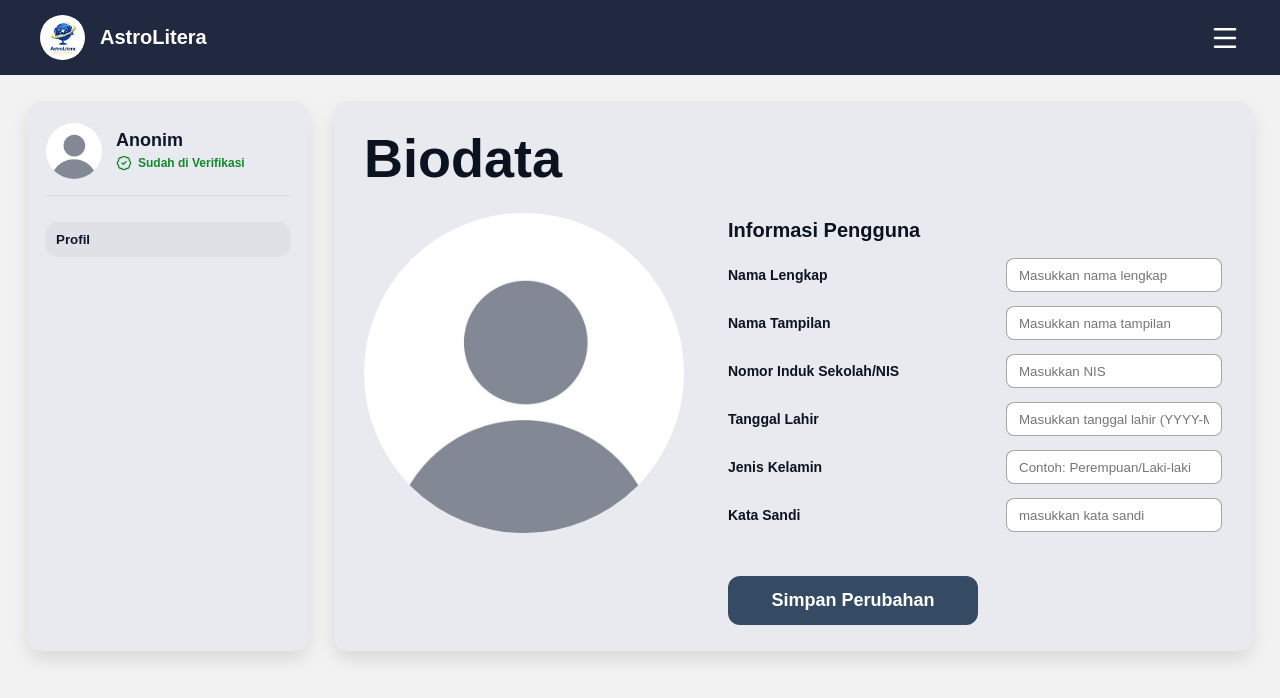
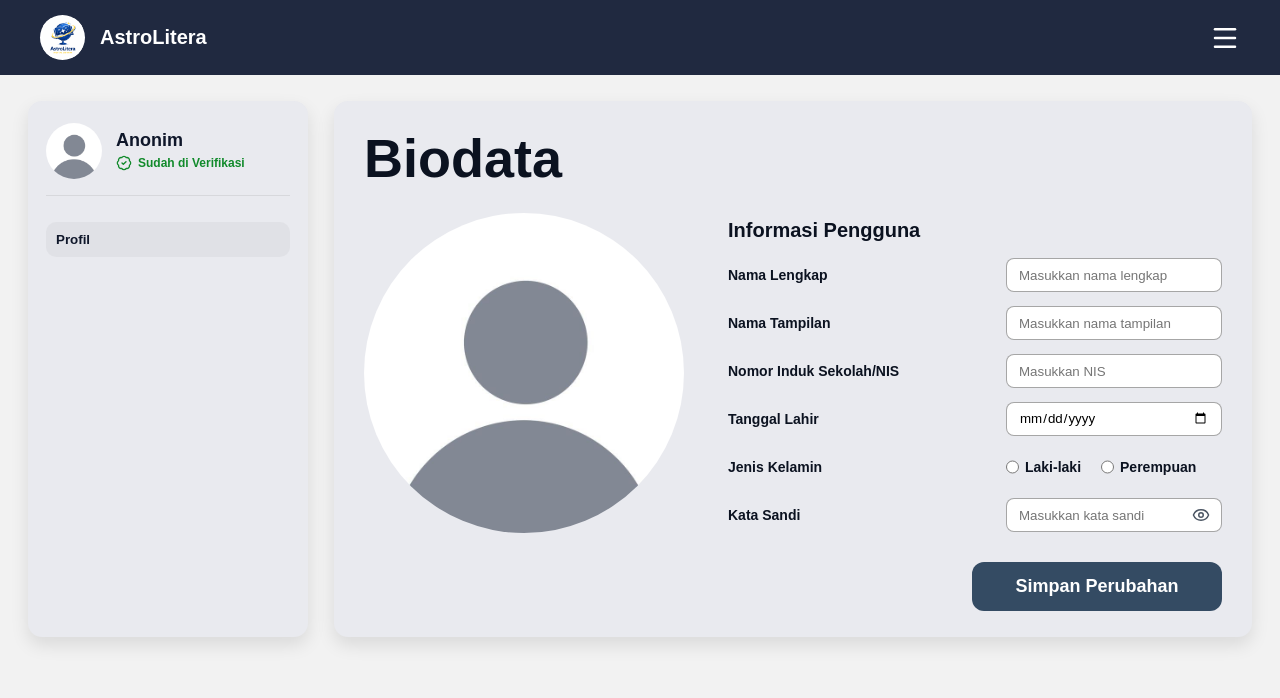
Before and after one commit to yuan-latisa/Astrolitera-Digital_Library, a React (Vite) app in the folder Frontend/: page /settings in a window 1280 px wide. Shown: the top 698 px of the page. Built offline with nearby package versions, Linux system fonts and the light colour scheme.

Commit message:
perbaikan

```diff
--- a/Frontend/src/components/RequestAccessPopup.css
+++ b/Frontend/src/components/RequestAccessPopup.css
@@ -11,7 +11,7 @@
 }
 
 .ra-card{
-  width: min(860px, 100%);
+  width: min(500px, 100%);
   background: #fff;
   border-radius: 14px;
   box-shadow: 0 18px 60px rgba(0,0,0,.25);
--- a/Frontend/src/components/RequestAccessPopup.jsx
+++ b/Frontend/src/components/RequestAccessPopup.jsx
@@ -9,7 +9,7 @@ export default function RequestAccessPopup({ open, title, onClose, onSubmit }) {
     <div className="ra-overlay" role="dialog" aria-modal="true">
       <div className="ra-card">
         <div className="ra-header">
-          <h3 className="ra-title">{title || "Ajukan Akses Buku"}</h3>
+          <h3 className="ra-title">{title || "Ajukan Permintaan Baca"}</h3>
           <button
             type="button"
             className="ra-close"
@@ -21,9 +21,7 @@ export default function RequestAccessPopup({ open, title, onClose, onSubmit }) {
         </div>
 
         <div className="ra-body">
-          <p>Anda akan mengajukan permintaan untuk membaca buku ini.</p>
-          <p>Permintaan akan diproses oleh admin.</p>
-          <p className="ra-muted">Proses persetujuan biasanya memerlukan waktu.</p>
+          <p className="ra-muted">Kamu perlu mengajukan izin ke admin untuk membaca buku ini. Permintaan akan diproses sebelum kamu bisa mulai membaca.</p>
         </div>
 
         <div className="ra-footer">
--- a/Frontend/src/pages/Aktivitas.css
+++ b/Frontend/src/pages/Aktivitas.css
@@ -137,3 +137,26 @@
   color: #6b7280;
   text-align:center;
 }
+
+.activity-search {
+  display: flex;
+  justify-content: flex-end;
+  margin-top: 16px;
+  margin-bottom: 16px;
+}
+
+.activity-search input {
+  width: 100%;
+  max-width: 420px;
+  height: 38px;
+  border: 1px solid #d8dce6;
+  border-radius: 8px;
+  padding: 0 14px;
+  font-size: 13px;
+  outline: none;
+  background: #fbfbfd;
+}
+
+.activity-search input:focus {
+  border-color: #e0bc2d;
+}
--- a/Frontend/src/pages/Aktivitas.jsx
+++ b/Frontend/src/pages/Aktivitas.jsx
@@ -102,14 +102,14 @@ export default function Aktivitas() {
   return (
     <div className="aktivitas-page">
       <Header
-        showSearch={true}
+        showSearch={false}
         showMenu={true}
         showBack={false}
         onMenuClick={() => setMenuOpen(true)}
         searchValue={searchText}
         onSearchChange={setSearchText}
         searchPlaceholder="Cari Buku"
-        onSearchSubmit={() => {}}
+        onSearchSubmit={() => { }}
       />
       <SideMenu open={menuOpen} onClose={() => setMenuOpen(false)} />
 
@@ -121,6 +121,15 @@ export default function Aktivitas() {
           <button className={tab === "menunggu" ? "active" : ""} onClick={() => setTab("menunggu")}>Menunggu</button>
           <button className={tab === "disetujui" ? "active" : ""} onClick={() => setTab("disetujui")}>Disetujui</button>
           <button className={tab === "ditolak" ? "active" : ""} onClick={() => setTab("ditolak")}>Ditolak</button>
+        </div>
+
+        <div className="activity-search">
+          <input
+            type="text"
+            placeholder="Cari aktivitas..."
+            value={searchText}
+            onChange={(e) => setSearchText(e.target.value)}
+          />
         </div>
 
         <div className="aktivitas-list">
--- a/Frontend/src/pages/Pengaturan.css
+++ b/Frontend/src/pages/Pengaturan.css
@@ -201,14 +201,64 @@
   font-weight: 900;
   font-size: 18px;
   cursor: pointer;
-  display: inline-flex;
+  display: flex;
   align-items: center;
   justify-content: center;
   min-width: 250px;
+  margin-left: auto;
 }
 
 .settings-save:hover{
   background: #2b3f54;
+}
+
+.settings-password-wrap {
+  position: relative;
+  width: 100%;
+}
+
+.settings-password-wrap input {
+  width: 100%;
+  padding-right: 44px;
+}
+
+.settings-password-toggle {
+  position: absolute;
+  right: 12px;
+  top: 50%;
+  transform: translateY(-50%);
+  border: none;
+  background: transparent;
+  color: #4b5563;
+  display: flex;
+  align-items: center;
+  justify-content: center;
+  cursor: pointer;
+  padding: 0;
+}
+
+.settings-password-toggle:hover {
+  color: #223147;
+}
+
+.settings-radio-group {
+  display: flex;
+  gap: 20px;
+  align-items: center;
+}
+
+.settings-radio {
+  display: flex;
+  align-items: center;
+  gap: 6px;
+  font-size: 14px;
+  font-weight: 600;
+  cursor: pointer;
+}
+
+.settings-radio input {
+  cursor: pointer;
+  accent-color: #223147;
 }
 
 @media (max-width: 1024px){
--- a/Frontend/src/pages/Pengaturan.jsx
+++ b/Frontend/src/pages/Pengaturan.jsx
@@ -3,12 +3,13 @@ import "./Pengaturan.css";
 import Header from "../components/Header";
 import SideMenu from "../components/SideMenu";
 import defaultAvatar from "../assets/default-avatar.jpg";
-import { BadgeCheck, Camera } from "lucide-react";
+import { BadgeCheck, Camera, Eye, EyeOff } from "lucide-react";
 import { useToast } from "../components/Toast";
 
 export default function Pengaturan() {
   const showToast = useToast();
   const [menuOpen, setMenuOpen] = useState(false);
+  const [showPassword, setShowPassword] = useState(false);
 
   // Ambil session user (kalau belum login, nanti kamu bisa bikin versi guest)
   const sessionUser = useMemo(() => {
@@ -179,24 +180,26 @@ export default function Pengaturan() {
 
                 <Field
                   label="Tanggal Lahir"
+                  type="date"
                   value={form.tanggalLahir}
                   placeholder="Masukkan tanggal lahir (YYYY-MM-DD)"
                   onChange={(v) => updateField("tanggalLahir", v)}
                 />
 
-                <Field
+                <RadioField
                   label="Jenis Kelamin"
                   value={form.jenisKelamin}
-                  placeholder="Contoh: Perempuan/Laki-laki"
+                  options={["Laki-laki", "Perempuan"]}
                   onChange={(v) => updateField("jenisKelamin", v)}
                 />
 
-                <Field
+                <PasswordField
                   label="Kata Sandi"
-                  type="password"
                   value={form.password}
-                  placeholder="masukkan kata sandi"
+                  placeholder="Masukkan kata sandi"
                   onChange={(v) => updateField("password", v)}
+                  showPassword={showPassword}
+                  onToggle={() => setShowPassword((view) => !view)}
                 />
 
                 <button className="settings-save" onClick={handleSave}>
@@ -225,3 +228,64 @@ function Field({ label, value, placeholder, onChange, type = "text" }) {
     </div>
   );
 }
+
+function PasswordField({
+  label,
+  value,
+  placeholder,
+  onChange,
+  showPassword,
+  onToggle,
+}) {
+  return (
+    <div className="settings-field">
+      <label>{label}</label>
+
+      <div className="settings-password-wrap">
+        <input
+          type={showPassword ? "text" : "password"}
+          value={value}
+          placeholder={placeholder}
+          onChange={(e) => onChange(e.target.value)}
+        />
+
+        <button
+          type="button"
+          className="settings-password-toggle"
+          onClick={onToggle}
+          aria-label={showPassword ? "Sembunyikan kata sandi" : "Lihat kata sandi"}
+        >
+          {showPassword ? <EyeOff size={18} /> : <Eye size={18} />}
+        </button>
+      </div>
+    </div>
+  );
+}
+
+function RadioField({
+  label,
+  value,
+  options = [],
+  onChange,
+}) {
+  return (
+    <div className="settings-field">
+      <label>{label}</label>
+
+      <div className="settings-radio-group">
+        {options.map((opt) => (
+          <label key={opt} className="settings-radio">
+            <input
+              type="radio"
+              name={label}
+              value={opt}
+              checked={value === opt}
+              onChange={(e) => onChange(e.target.value)}
+            />
+            <span>{opt}</span>
+          </label>
+        ))}
+      </div>
+    </div>
+  );
+}
```
